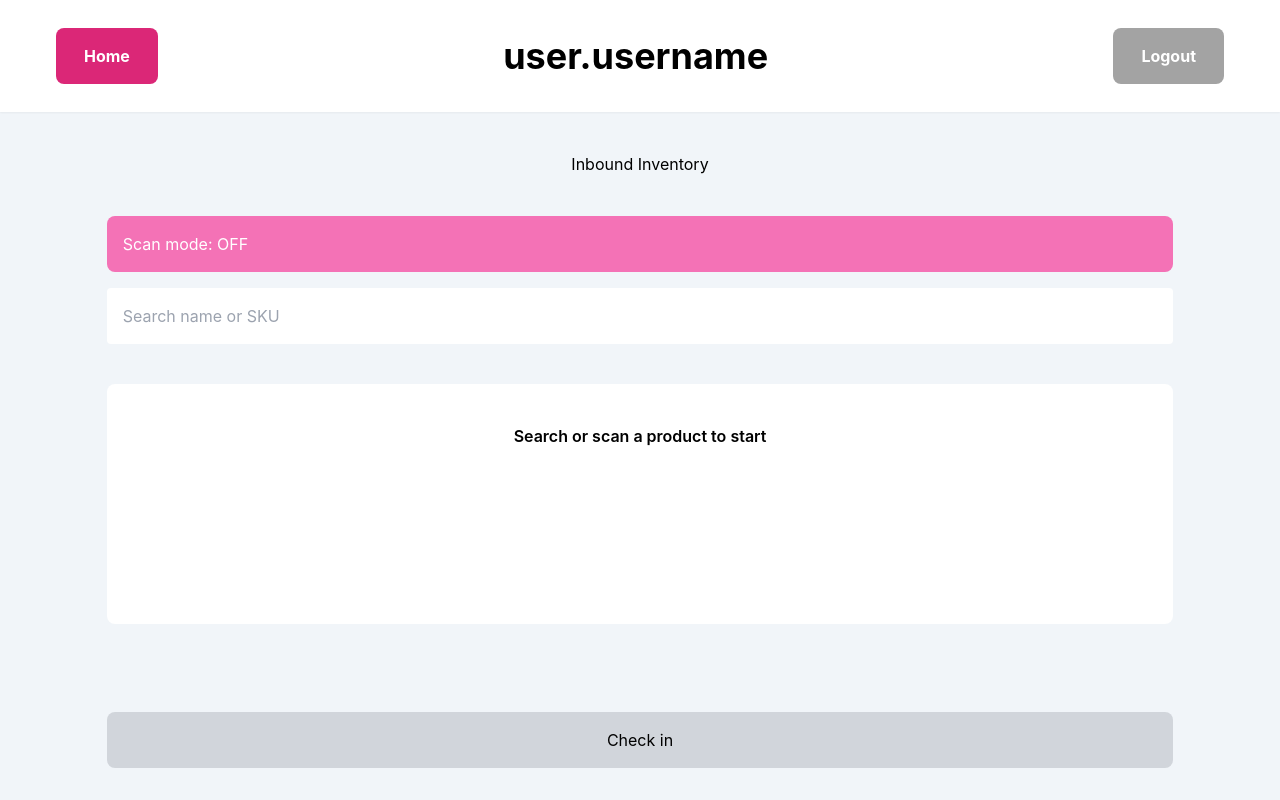
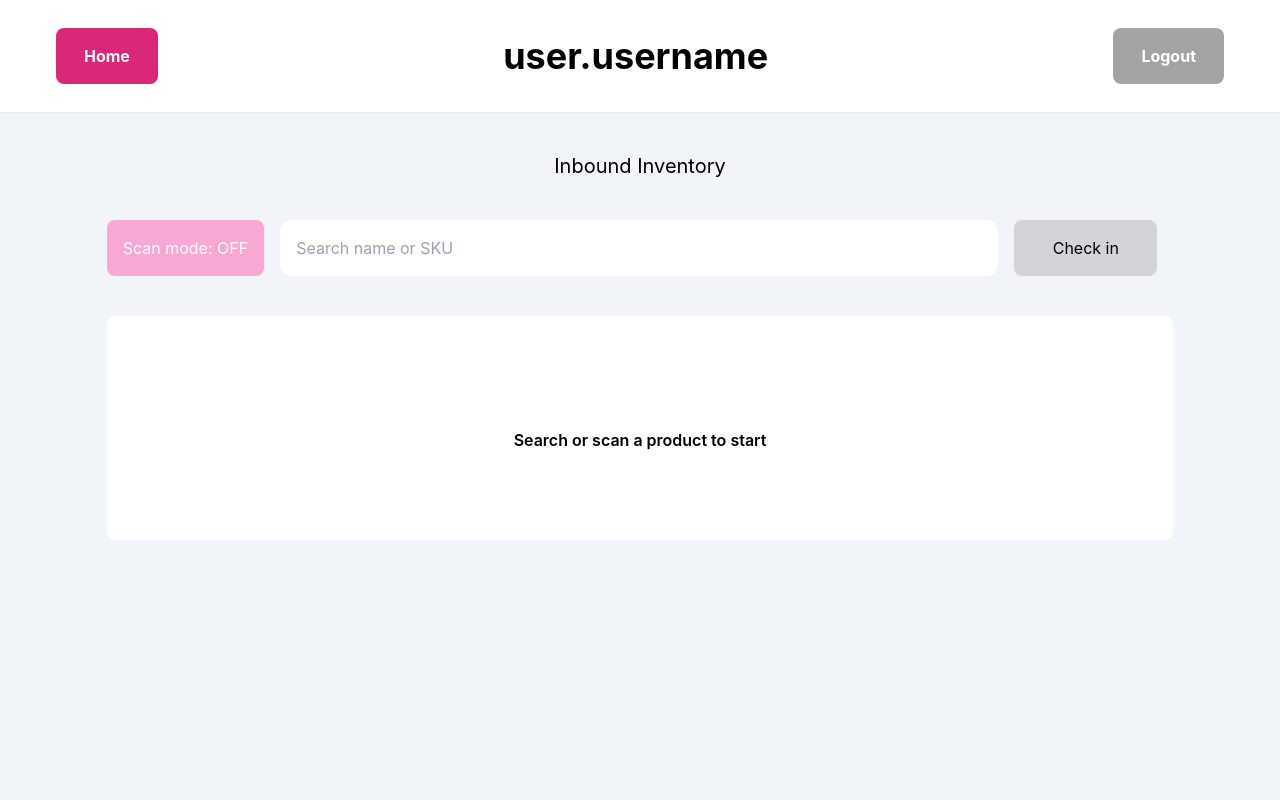
Before and after one commit to santiagomanso/inventory, a React (Create React App) app: page /inbound-inventory in a window 1280 px wide. Built offline with nearby package versions, Linux system fonts and the light colour scheme.

Commit message:
finally Inbound UI ready, standby products fetch

```diff
--- a/src/components/InboundInventory.jsx
+++ b/src/components/InboundInventory.jsx
@@ -6,22 +6,38 @@ export const InboundInventory = () => {
         <Main>
 
         <div class="w-5/6 flex flex-col">
-                <div class="self-center"><h1>Inbound Inventory</h1></div>
-                <div class="flex flex-col mt-10">
-                <input type="button" value="Scan mode: OFF" class="bg-pink-400 text-white cursor-pointer text-left rounded-lg p-4 mb-4" />
-                <input type="text" placeholder="Search name or SKU" class="rounded p-4 cursor-pointer" />
-                </div>
-                <div class="bg-white p-10 h-60 rounded-lg mt-10 text-center">
-                <h2 className='font-semibold'>Search or scan a product to start</h2>
+
+                <div className="self-center">
+                    <h1 className='text-xl font-sm'>Inbound Inventory</h1>
                 </div>
 
-                <input type="button" value="Check in" class="
-                    bg-gray-300 rounded-lg cursor-pointer
-                    p-4
-                    w-5/6
-                    bottom-8
-                    fixed
+                <div className="flex flex-col sm:flex-row mt-10 justify-stretch  ">
+                    <input type="button" value="Scan mode: OFF" className="
+                    bg-pink-300 text-white cursor-pointer
+                      text-left rounded-lg
+                      p-4
+                      sm:max-w-40
+                      sm:mr-4
+                      mb-5 sm:mb-0
+                    "/>
+                    <input type="text" placeholder="Search name or SKU" className="
+                    p-4 cursor-pointer
+                    sm:w-3/4
+                    mr-0 sm:mr-4
+                    rounded-xl
+                    "/>
+                    <input type="button" value="Check in" className="
+                    bg-zinc-300 rounded-lg hidden sm:block
+                      sm:w-40
+                      mr-4
                     " />
+                </div>
+
+                <div className="bg-white p-20 sm:p-28 h-1/3 rounded-lg mt-10 text-center">
+                    <h2 className='font-semibold'>Search or scan a product to start</h2>
+                </div>
+
+                <input type="button" value="Check in" className="bg-gray-300 p-4 rounded-lg cursor-pointer w-5/6 bottom-8 fixed sm:hidden" />
         </div>
 
 
--- a/src/components/NavButtons.jsx
+++ b/src/components/NavButtons.jsx
@@ -8,7 +8,7 @@ export const NavButtons = () => {
     const navigate = useNavigate();
 
     return (
-        <div className='ml-0 sm:ml-36 mr-0 sm:mr-36 flex  justify-center flex-col sm:flex-row items-center'>
+        <div className='ml-0 sm:ml-36 mr-0 sm:mr-36 flex flex-col sm:flex-row justify-center items-center'>
             <div className='m-2 h-16 sm:h-64 w-3/4 sm:w-full bg-stone-200 rounded-lg'>
                 <button className='font-bold text-xl h-full w-full' onClick={()=>{navigate('./inbound-inventory')}}>Inbound Inventory</button>
             </div>
```
